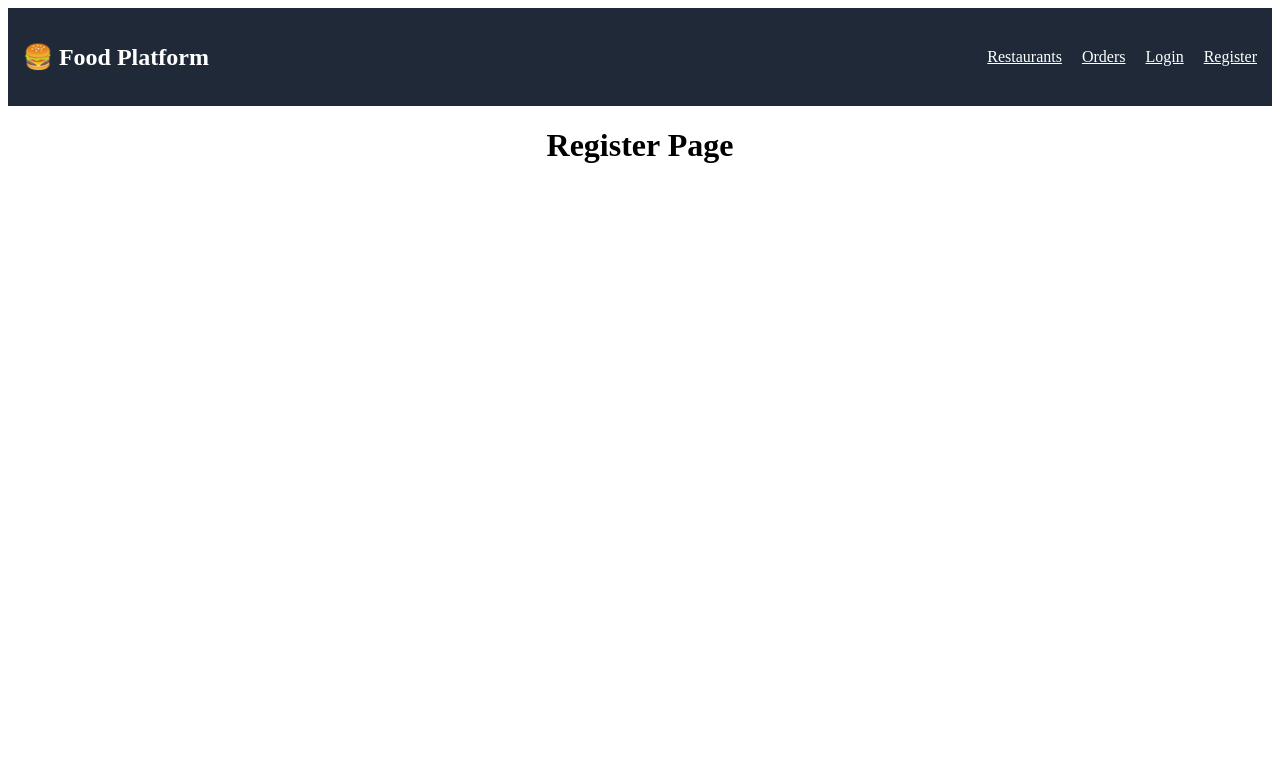
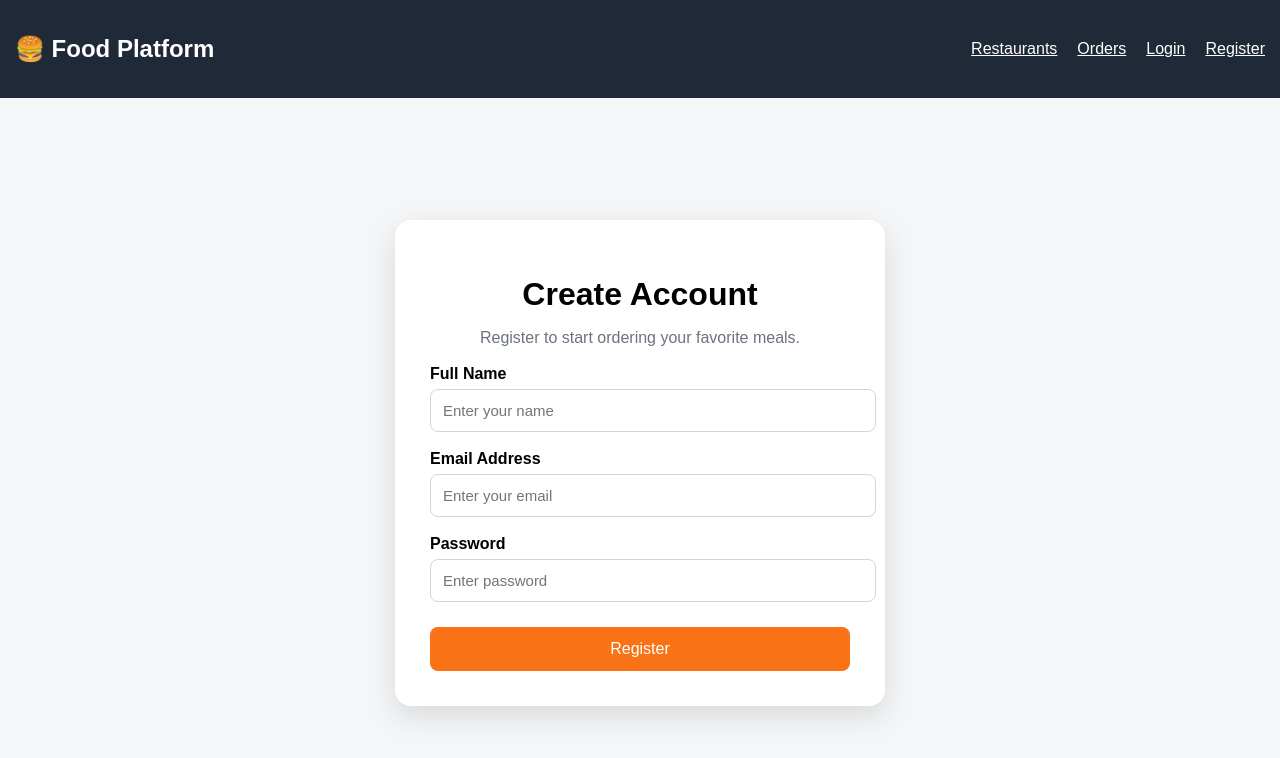
Before and after one commit to thenukarathnamalala/food-ordering-platform, a React app in the folder frontend/: page /register in a window 1280 px wide. Shown: the top 758 px of the page. Built offline with nearby package versions, Linux system fonts and the light colour scheme; the HTML template or start-up script is replaced by a standard one.

Commit message:
Add React registration page with backend integration

```diff
--- a/frontend/src/main.jsx
+++ b/frontend/src/main.jsx
@@ -1,6 +1,8 @@
 import { StrictMode } from 'react'
 import { createRoot } from 'react-dom/client'
+import "./styles.css";
 import App from './App.jsx'
+
 
 createRoot(document.getElementById('root')).render(
   <StrictMode>
--- a/frontend/src/pages/Register.jsx
+++ b/frontend/src/pages/Register.jsx
@@ -1,5 +1,99 @@
+import { useState } from "react";
+import API from "../services/api";
+
 function Register() {
-  return <h1 style={{ textAlign: "center" }}>Register Page</h1>;
+  const [formData, setFormData] = useState({
+    name: "",
+    email: "",
+    password: ""
+  });
+
+  const [message, setMessage] = useState("");
+  const [error, setError] = useState("");
+
+  const handleChange = (e) => {
+    setFormData({
+      ...formData,
+      [e.target.name]: e.target.value
+    });
+  };
+
+  const handleSubmit = async (e) => {
+    e.preventDefault();
+
+    setMessage("");
+    setError("");
+
+    try {
+      const response = await API.post("/api/users/register", formData);
+
+      setMessage(response.data.message || "User registered successfully");
+
+      setFormData({
+        name: "",
+        email: "",
+        password: ""
+      });
+    } catch (err) {
+      setError(
+        err.response?.data?.message || "Registration failed. Please try again."
+      );
+    }
+  };
+
+  return (
+    <div className="page-container">
+      <div className="auth-card">
+        <h1>Create Account</h1>
+        <p>Register to start ordering your favorite meals.</p>
+
+        <form onSubmit={handleSubmit}>
+          <div className="form-group">
+            <label>Full Name</label>
+            <input
+              type="text"
+              name="name"
+              placeholder="Enter your name"
+              value={formData.name}
+              onChange={handleChange}
+              required
+            />
+          </div>
+
+          <div className="form-group">
+            <label>Email Address</label>
+            <input
+              type="email"
+              name="email"
+              placeholder="Enter your email"
+              value={formData.email}
+              onChange={handleChange}
+              required
+            />
+          </div>
+
+          <div className="form-group">
+            <label>Password</label>
+            <input
+              type="password"
+              name="password"
+              placeholder="Enter password"
+              value={formData.password}
+              onChange={handleChange}
+              required
+            />
+          </div>
+
+          <button className="btn-primary" type="submit">
+            Register
+          </button>
+        </form>
+
+        {message && <div className="message success">{message}</div>}
+        {error && <div className="message error">{error}</div>}
+      </div>
+    </div>
+  );
 }
 
 export default Register;
--- /dev/null
+++ b/frontend/src/styles.css
@@ -0,0 +1,78 @@
+body {
+  margin: 0;
+  font-family: Arial, sans-serif;
+  background: #f4f6f8;
+}
+
+.page-container {
+  min-height: calc(100vh - 70px);
+  display: flex;
+  justify-content: center;
+  align-items: center;
+}
+
+.auth-card {
+  width: 420px;
+  background: white;
+  padding: 35px;
+  border-radius: 16px;
+  box-shadow: 0 10px 30px rgba(0, 0, 0, 0.12);
+}
+
+.auth-card h1 {
+  text-align: center;
+  margin-bottom: 10px;
+}
+
+.auth-card p {
+  text-align: center;
+  color: #6b7280;
+}
+
+.form-group {
+  margin-top: 18px;
+}
+
+.form-group label {
+  display: block;
+  margin-bottom: 6px;
+  font-weight: bold;
+}
+
+.form-group input {
+  width: 100%;
+  padding: 12px;
+  border: 1px solid #d1d5db;
+  border-radius: 8px;
+  font-size: 15px;
+}
+
+.btn-primary {
+  width: 100%;
+  margin-top: 25px;
+  padding: 13px;
+  background: #f97316;
+  color: white;
+  border: none;
+  border-radius: 8px;
+  font-size: 16px;
+  cursor: pointer;
+}
+
+.btn-primary:hover {
+  background: #ea580c;
+}
+
+.message {
+  margin-top: 15px;
+  text-align: center;
+  font-weight: bold;
+}
+
+.success {
+  color: #16a34a;
+}
+
+.error {
+  color: #dc2626;
+}
```
